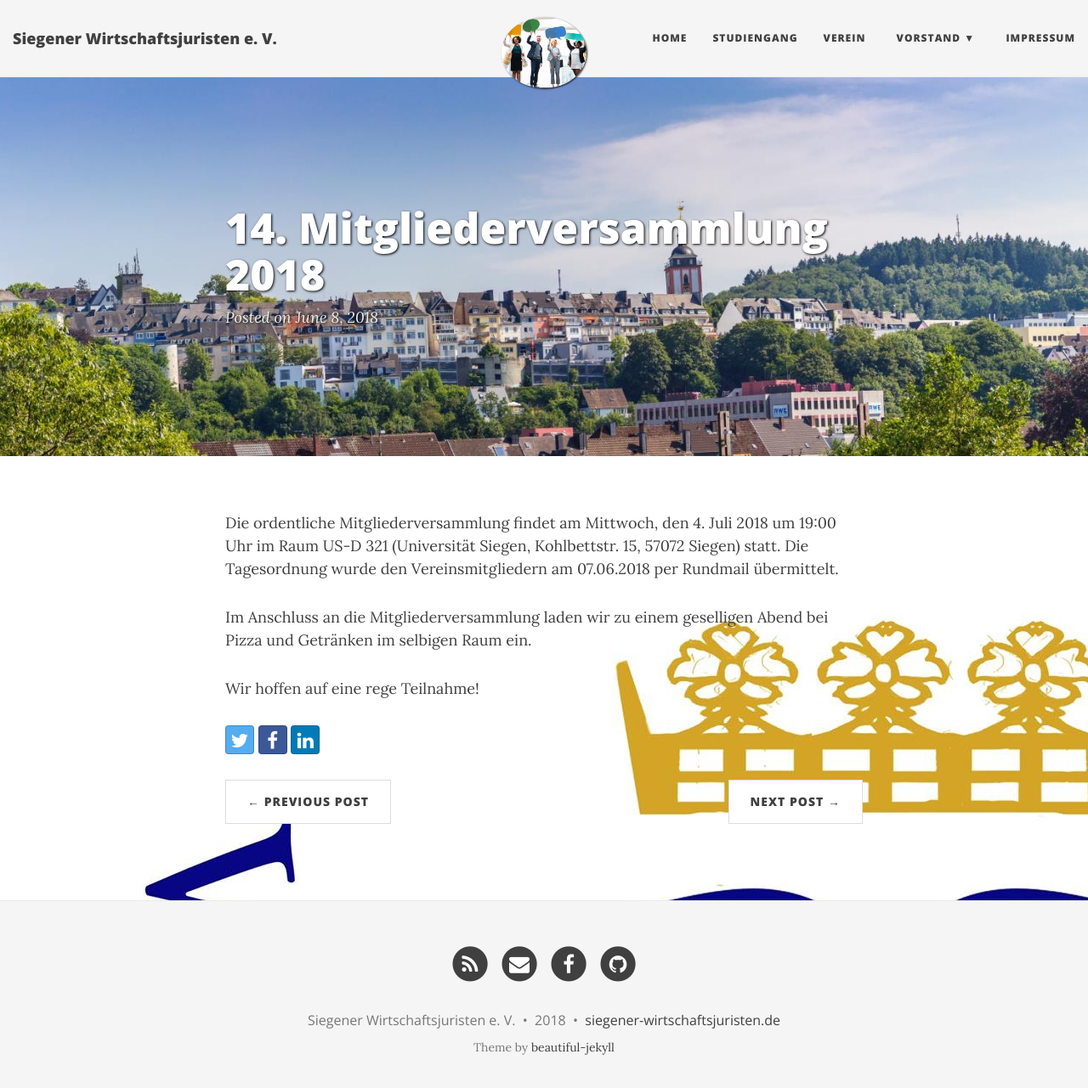
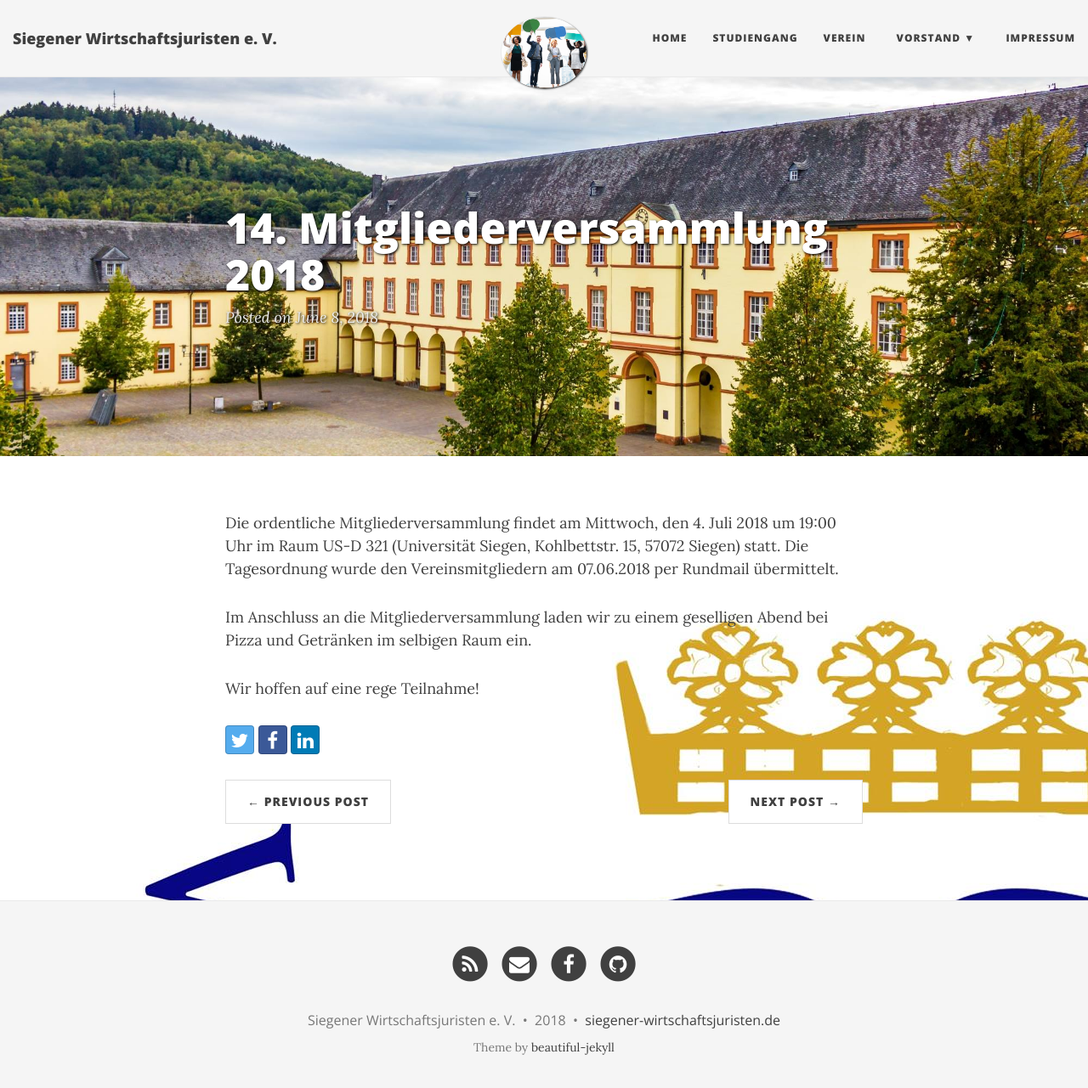
Before and after one commit to dewrs/dewrs.github.io, a Jekyll site: the page built from _posts/2018-06-08-versammlung.md, in a window 1280 px wide and 1294 px high. Shown: the top 1281 px of the window at 85% size. Built offline with Jekyll 4.4.1, drawn with Linux system fonts in a browser that asks for light colours; nearby versions of some CDN libraries.

Commit message:
Update 2018-06-08-versammlung.md

```diff
--- a/_posts/2018-06-08-versammlung.md
+++ b/_posts/2018-06-08-versammlung.md
@@ -2,7 +2,7 @@
 layout: post
 title: 14. Mitgliederversammlung 2018
 image: /img/meeting.jpg
-bigimg: /img/siegen.JPG
+bigimg: /img/unteres_schloss.JPG
 ---
 
 
```
